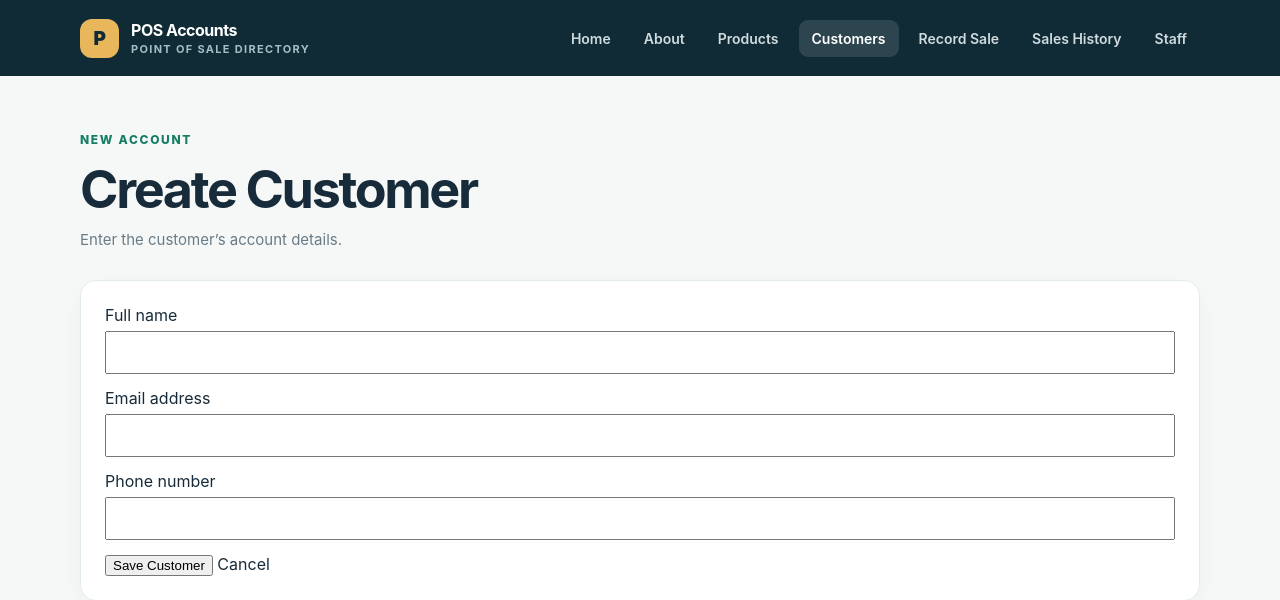
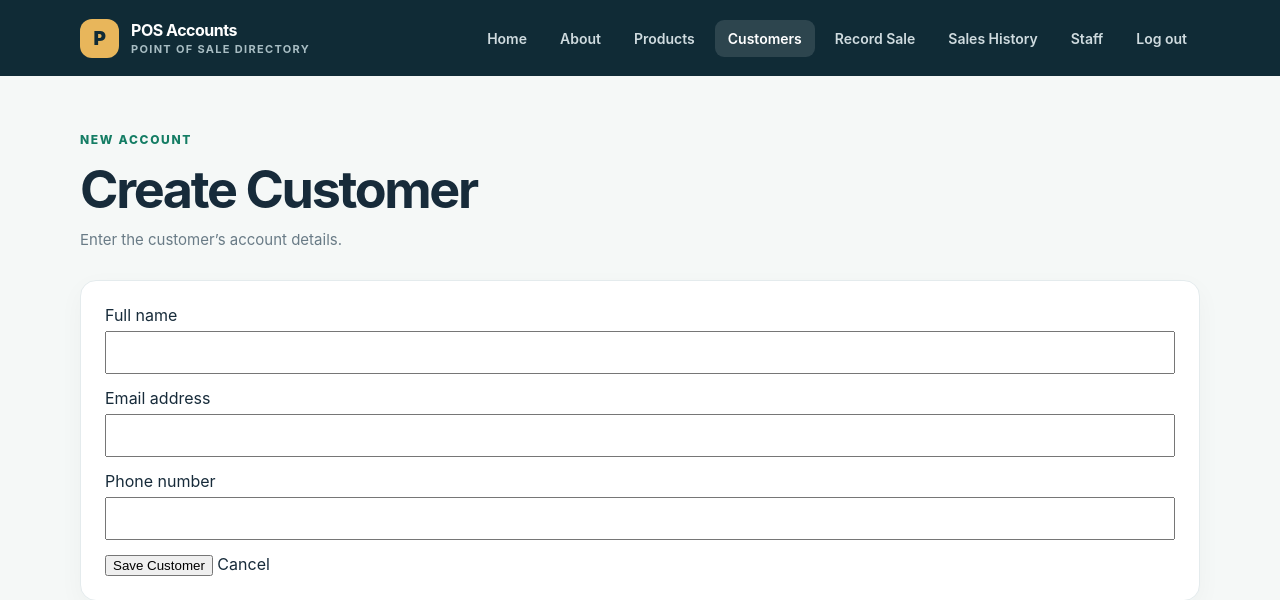
Before and after one commit to Santi153-sotom/laravel-pos-tfa1, a Laravel app: page /customers/create in a window 1280 px wide. Shown: the top 600 px of the page. Run offline with Laravel 12, Linux system fonts and the light colour scheme; the visitor is signed in with stand-in values (Sample User, id 1); parts of the project's set-up code (start-up, migrations or seed data) failed here and were passed over.

Commit message:
Add POS login and logout navigation

```diff
--- a/resources/views/layouts/app.blade.php
+++ b/resources/views/layouts/app.blade.php
@@ -18,6 +18,9 @@
         nav { display: flex; align-items: center; gap: 7px; flex-wrap: wrap; }
         nav a { padding: 10px 13px; border-radius: 9px; color: #cfdbdf; font-size: 14px; font-weight: 600; transition: .18s ease; }
         nav a:hover, nav a.active { color: white; background: rgba(255,255,255,.12); }
+        nav form { margin: 0; }
+        .nav-action { padding: 10px 13px; border: 0; border-radius: 9px; background: transparent; color: #cfdbdf; font: inherit; font-size: 14px; font-weight: 600; cursor: pointer; transition: .18s ease; }
+        .nav-action:hover { color: white; background: rgba(255,255,255,.12); }
         main { width: min(1120px, calc(100% - 40px)); min-height: calc(100vh - 150px); margin: 0 auto; padding: 54px 0 72px; }
         .eyebrow { margin: 0 0 12px; color: var(--green); font-size: 12px; letter-spacing: .14em; font-weight: 800; text-transform: uppercase; }
         h1 { margin: 0; font-size: clamp(34px, 5vw, 52px); line-height: 1.08; letter-spacing: -.045em; }
@@ -66,7 +69,7 @@
         @media (max-width: 720px) {
             .topbar-inner { width: min(100% - 28px, 1120px); align-items: flex-start; flex-direction: column; padding: 15px 0; gap: 12px; }
             nav { width: 100%; gap: 2px; }
-            nav a { padding: 8px 10px; font-size: 13px; }
+            nav a, .nav-action { padding: 8px 10px; font-size: 13px; }
             main { width: min(100% - 28px, 1120px); padding-top: 30px; }
             .card-grid, .about-grid { grid-template-columns: 1fr; }
             .page-head { align-items: flex-start; flex-direction: column; }
@@ -101,6 +104,18 @@
                 @endif
 
                 <a href="{{ route('users.index') }}" class="{{ request()->routeIs('users.*') ? 'active' : '' }}">Staff</a>
+
+                @auth
+                    <form method="POST" action="{{ route('logout') }}">
+                        @csrf
+                        <button type="submit" class="nav-action">Log out</button>
+                    </form>
+                @endauth
+
+                @guest
+                    <a href="{{ route('login') }}" class="{{ request()->routeIs('login') ? 'active' : '' }}">Log in</a>
+                    <a href="{{ route('register') }}" class="{{ request()->routeIs('register') ? 'active' : '' }}">Register</a>
+                @endguest
             </nav>
         </div>
     </header>
```
